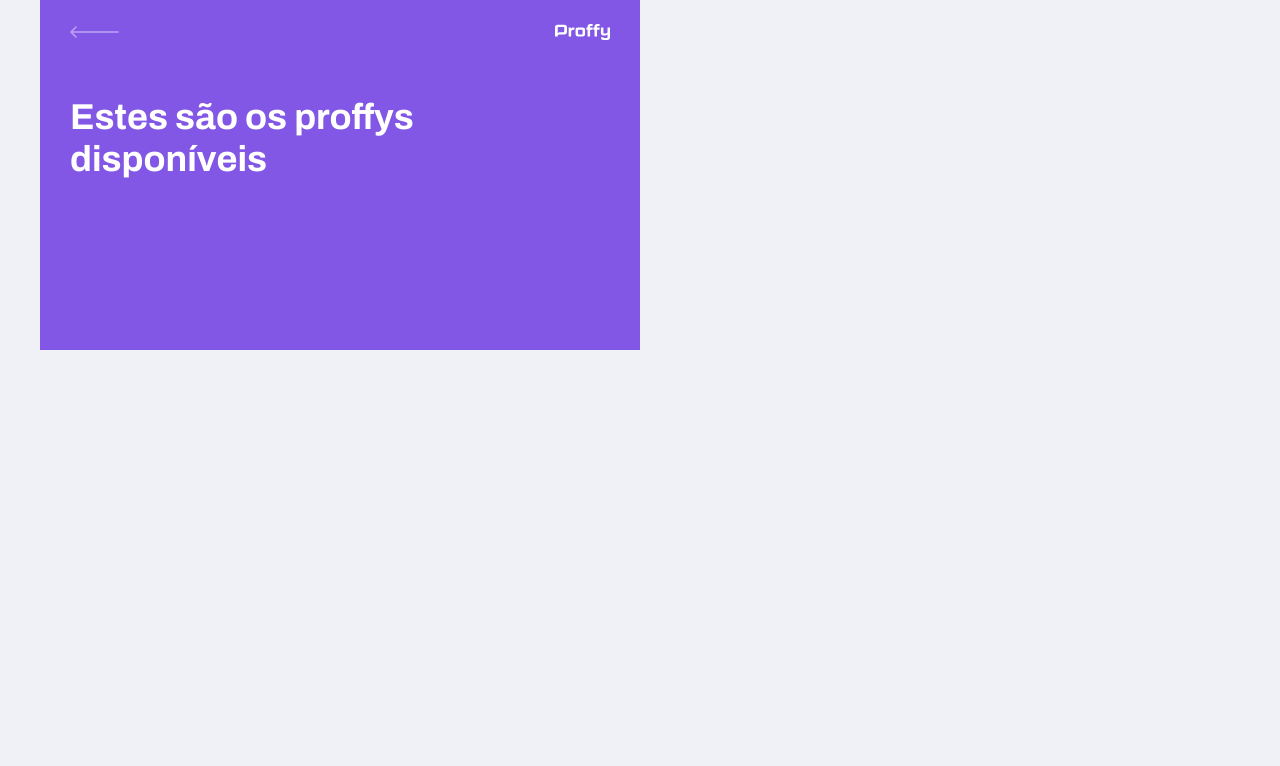
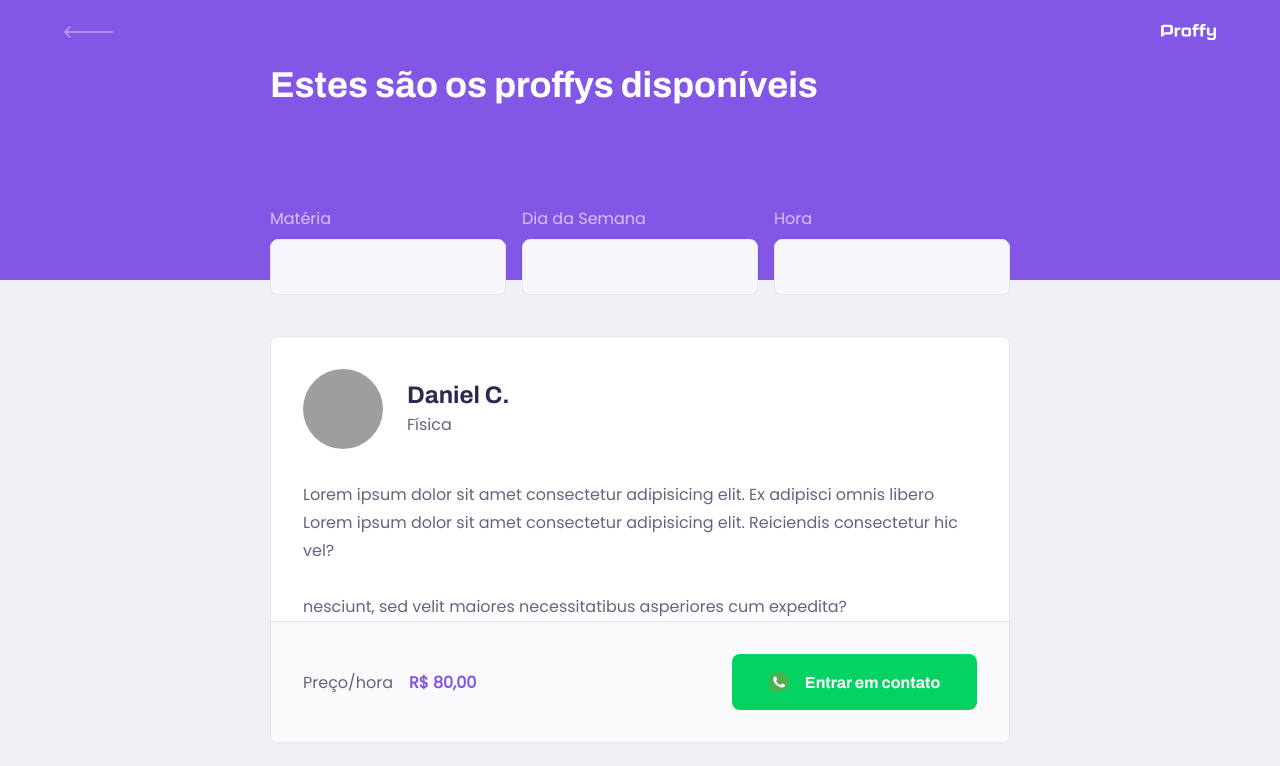
Before and after one commit to dan36poars/proffy, a React (Create React App) app: page /study in a window 1280 px wide. Shown: the top 766 px of the page. Built offline with nearby package versions, Linux system fonts and the light colour scheme; grey boxes are pictures that could not be loaded.

Commit message:
teacher list page ready

```diff
--- a/src/assets/styles/global.css
+++ b/src/assets/styles/global.css
@@ -47,6 +47,7 @@
 button,
 textarea {
   font: 500 1.6rem Poppins;
+  color: var(--color-text-base);
 }
 
 .container {
--- a/src/components/pageHeader/index.tsx
+++ b/src/components/pageHeader/index.tsx
@@ -27,6 +27,7 @@
                 <strong>
                     {props.title}
                 </strong>
+                {props.children}
             </div>
         </header>
     );
--- a/src/components/pageHeader/style.css
+++ b/src/components/pageHeader/style.css
@@ -39,3 +39,26 @@
     line-height: 4.2rem;
     color: var(--color-title-in-primary);
 }
+
+@media (min-width: 700px) {
+
+    .page-header .top-bar-container {
+        max-width: 100vw;
+    }
+
+    .page-header .header-content {
+        flex: 1;
+        max-width: 740px;
+        margin: 0 auto;
+        padding-bottom: 48px;
+        display: block;
+        flex-direction: column;
+        justify-content: center;
+        align-items: flex-start;
+    }
+
+    .page-header .header-content strong {
+        max-width: 350px;
+    }
+
+}
--- /dev/null
+++ b/src/components/teacherItem/index.tsx
@@ -0,0 +1,39 @@
+import React from 'react';
+
+// images
+import WhatsAppIcon from '../../assets/icons/whatsapp.svg';
+
+// style
+import './style.css';
+
+function TeacherItem() {
+    return (
+        <article className="teacher-item">
+            <header>
+                <img src="https://avatars1.githubusercontent.com/u/26006458?s=460&v=4" alt="daniel c" />
+                <div>
+                    <strong>Daniel C.</strong>
+                    <span>Física</span>
+                </div>
+            </header>
+            <p>
+                Lorem ipsum dolor sit amet consectetur adipisicing elit. Ex adipisci omnis libero
+                Lorem ipsum dolor sit amet consectetur adipisicing elit. Reiciendis consectetur hic vel?
+                <br /><br />
+                nesciunt, sed velit maiores necessitatibus asperiores cum expedita?
+            </p>
+            <footer>
+                <p>
+                    Preço/hora
+                <strong>R$ 80,00</strong>
+                </p>
+                <button type="button">
+                    <img src={WhatsAppIcon} alt="whatsapp" />
+                    Entrar em contato
+                </button>
+            </footer>
+        </article>
+    );
+}
+
+export default TeacherItem;
--- /dev/null
+++ b/src/components/teacherItem/style.css
@@ -0,0 +1,101 @@
+.teacher-item {
+    background: var(--color-box-base);
+    border: 1px solid var(--color-line-in-white);
+    border-radius: .8rem;
+    margin-top: 2.4rem;
+    overflow: hidden;
+}
+
+.teacher-item header {
+    padding: 3.2rem 2rem;
+    display: flex;
+    align-items: center;
+}
+
+.teacher-item header img {
+    width: 8rem;
+    height: 8rem;
+    border-radius: 50%;
+}
+
+.teacher-item header div {
+    margin-left: 2.4rem;
+}
+
+.teacher-item header div strong {
+    font: 700 2.4rem Archivo;
+    display: block;
+    color: var(--color-text-title);
+}
+
+.teacher-item header div span {
+    font-size: 1.6rem;
+    display: block;
+    margin-top: .4rem;
+}
+
+.teacher-item > p {
+    padding: 0 2rem;
+    font-size: 1.6rem;
+    line-height: 2.8rem;
+}
+
+.teacher-item footer {
+    padding: 3.2rem;
+    background: var(--color-box-footer);
+    border-top: 1px solid var(--color-line-in-white);
+    display: flex;
+    align-items: center;
+    justify-content: space-between;
+}
+
+.teacher-item footer p strong {
+    color: var(--color-primary);
+    font-size: 1.6rem;
+    display: block;
+}
+
+.teacher-item footer button {
+    width: 20rem;
+    height: 5.6rem;
+    background: var(--color-secundary);
+    color: var(--color-button-text);
+    border: none;
+    border-radius: 0.8rem;
+    cursor: pointer;
+    font: 700 1.4rem Archivo;
+    display: flex;
+    align-items: center;
+    justify-content: space-evenly;
+    transition: background ease .2s;
+}
+
+.teacher-item footer button:hover {
+    background: var(--color-secundary-dark);
+}
+
+@media (min-width: 700px) {
+    .teacher-item header,
+    .teacher-item foote {
+        padding: 3.2rem;
+    }
+
+    .teacher-item > p {
+        padding: 0 3.2rem;
+    }
+
+    .teacher-item footer p strong {
+        display: initial;
+        margin-left: 1.6rem;
+    }
+
+    .teacher-item footer button {
+        width: 24.5rem;
+        font-size: 1.6rem;
+        justify-content: center;
+    }
+
+    .teacher-item footer button img {
+        margin-right: 1.6rem;
+    }
+}
--- a/src/pages/teacherList/index.tsx
+++ b/src/pages/teacherList/index.tsx
@@ -1,13 +1,39 @@
 import React from 'react';
+
+// components
+import TeacherItem from '../../components/teacherItem';
+import PageHeader from '../../components/pageHeader';
 
 // style
 import './style.css';
-import PageHeader from '../../components/pageHeader';
 
 function TeacherList() {
-    return(
+    return (
         <div id="page-teacher-list" className="container" >
-            <PageHeader title="Estes são os proffys disponíveis" />
+            <PageHeader title="Estes são os proffys disponíveis" >
+                <form id="search-teachers">
+                    <div className="input-block">
+                        <label htmlFor="subject">Matéria</label>
+                        <input type="text" id="subject"/>
+                    </div>
+                    <div className="input-block">
+                        <label htmlFor="week-day">Dia da Semana</label>
+                        <input type="text" id="subject"/>
+                    </div>
+                    <div className="input-block">
+                        <label htmlFor="time">Hora</label>
+                        <input type="text" id="subject"/>
+                    </div>
+                </form>
+            </PageHeader>
+
+            <main>
+                <TeacherItem />
+                <TeacherItem />
+                <TeacherItem />
+                <TeacherItem />
+                <TeacherItem />
+            </main>
         </div>
     );
 }
--- a/src/pages/teacherList/style.css
+++ b/src/pages/teacherList/style.css
@@ -2,3 +2,83 @@
     width: 100vw;
     height: 100vh;
 }
+
+#search-teachers {
+    margin-top: 3.2rem;
+}
+
+#search-teachers label {
+    color: var(--color-text-in-primary);
+}
+
+#search-teachers .input-block {
+    position: relative;
+}
+
+#search-teachers .input-block + .input-block {
+    margin-top: 1.4rem;
+}
+
+#seach-teachers .input-block label {
+    font-size: 1.4rem;
+}
+
+#search-teachers .input-block input {
+    width: 100%;
+    height: 5.6rem;
+    margin-top: .8rem;
+    border-radius: .8rem;
+    background: var(--color-input-background);
+    border: 1px solid var(--color-line-in-white);
+    outline: 0;
+    padding: 0 1.6rem;
+    font: 1.6rem Archivo;
+}
+
+#search-teachers .input-block:focus-within::after {
+    width: calc(100% - 3.2rem);
+    height: 2px;
+    content: '';
+    background: var(--color-primary-light);
+    position: absolute;
+    left: 1.6rem;
+    right: 1.6rem;
+    bottom: 0;
+}
+
+#page-teacher-list main {
+    margin: 3.2rem auto;
+    width: 90%;
+}
+
+
+@media (min-width: 700px) {
+
+    .page-header  {
+        height: 280px;
+    }
+
+    #page-teacher-list {
+        max-width: 100vw;
+        display: block;
+    }
+
+    #search-teachers {
+        display: grid;
+        grid-template-columns: repeat(3 ,1fr);
+        column-gap: 16px;
+        position: absolute;
+        bottom: -15px;
+    }
+
+    #search-teachers .input-block + .input-block {
+        margin-top: 0;
+    }
+
+    #page-teacher-list main {
+        padding: 3.2rem 0;
+        max-width: 740px;
+        margin: 0 auto;
+    }
+
+}
```
